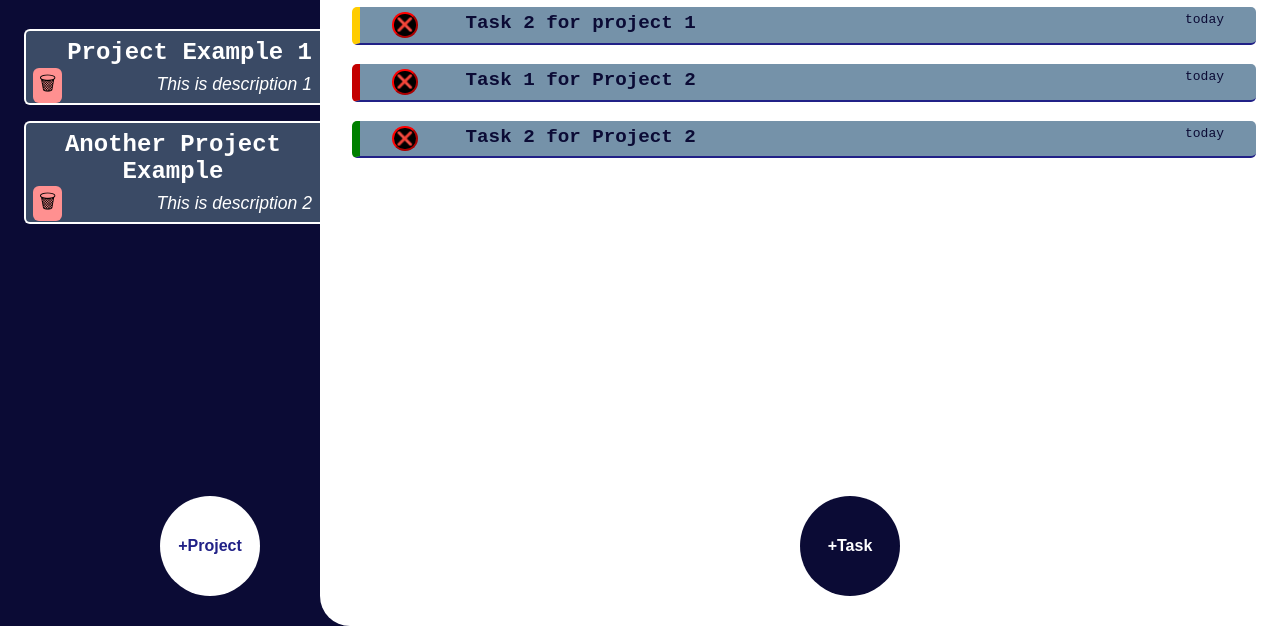
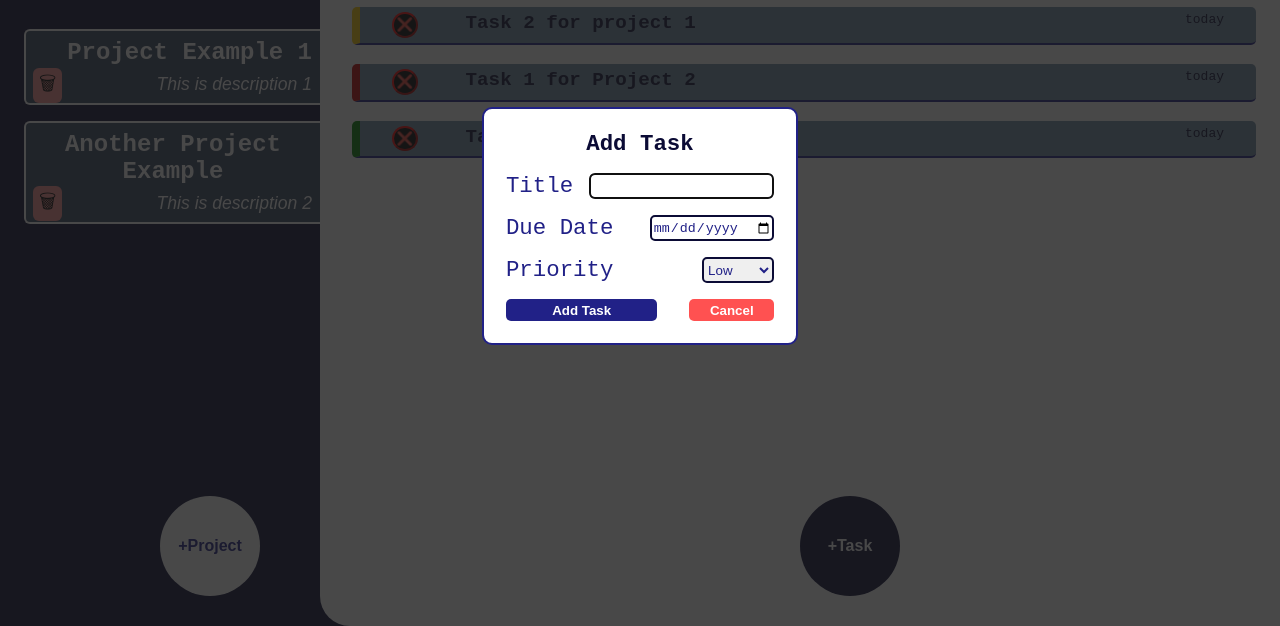
Before and after one commit to roobbs/toDoList, a website built with webpack: page src/index.html in a window 1280 px wide. Both pictures are taken after a click on the button "+Task". Shown: the part 174-800 px from the top of the page. Built offline with nearby package versions, Linux system fonts and the light colour scheme.

Commit message:
added task modal

```diff
--- a/src/functions.js
+++ b/src/functions.js
@@ -46,9 +46,6 @@ export function deployProjects (array,div) {
             clearContainer(todosDiv)
             deployToDos(array[i],todosDiv);
         });
-        /*la solucion es crear un contenedor en el que se pueda dar click
-        al boton dlt ya que al estar dentro se esta dando click tambien al contenedor
-        y eso causa un mal comportamiento*/
         let dlt = document.createElement("button");
         dlt.classList.add("deleteProject");
         dlt.textContent="🗑";
--- a/src/index.html
+++ b/src/index.html
@@ -39,5 +39,30 @@
             </div>
         </form>
     </dialog>
+    <dialog class="todoDialog dialog">
+        <form action="" method="dialog" class="todo-form form">
+            <div class="form-title">Add Task</div>
+            <div class="form-row">
+                <label for="todo-title">Title</label>
+                <input type="text" id="todo-title" name="todo-title" required>
+            </div>
+            <div class="form-row">
+                <label for="todo-date">Due Date</label>
+                <input type="date" id="todo-date" name="todo-date" required>
+            </div>
+            <div class="form-row">
+                <label for="todo-priority">Priority</label>
+                <select name="todo-priority" id="todo-priority">
+                    <option value="Low">Low</option>
+                    <option value="Medium">Medium</option>
+                    <option value="High">High</option>
+                </select>
+            </div>
+            <div class="btnAdd">
+                <button class="sumbitTask add">Add Task</button>
+                <button class="closeTask close">Cancel</button>
+            </div>
+        </form>
+    </dialog>
 </body>
 </html>
--- a/src/index.js
+++ b/src/index.js
@@ -1,7 +1,7 @@
 import './style.css';
 import {createProject,createToDo} from './constructors.js';
 import { pushToDo,changeToDoStatus,deployProjects,deployToDos, deployAllToDos } from './functions';
-import { addProjectEvent } from './modal';
+import { addProjectEvent, addToDoEvent } from './modal';
 
 export let projects = []; ///array of projects
 let projectsDiv = document.querySelector(".projects");
@@ -41,3 +41,4 @@ deployProjects(projects,projectsDiv);
 deployAllToDos(projects,todosDiv);
 
 addProjectEvent(projects,projectsDiv);
+addToDoEvent();
--- a/src/modal.js
+++ b/src/modal.js
@@ -26,3 +26,33 @@ export let addProjectEvent = function (array,div) {
         }
     });
 };
+
+
+
+/* MODAL FOR TO DO */
+export let addToDoEvent = function (array,div) {
+    let dialog = document.querySelector(".todoDialog"); //open dialog
+    let btnDialog = document.querySelector(".addTaskBtn");
+    btnDialog.addEventListener("click", () => {
+        dialog.showModal();
+    });
+    let btnClose = document.querySelector(".closeTask");
+    btnClose.addEventListener("click", () => {
+        dialog.close();
+    });
+    /*
+    let projectName = document.querySelector("#project-title");
+    let projectDesc = document.querySelector("#project-description");
+    let submit = document.querySelector(".project-form").addEventListener("submit", (event) => {
+        event.preventDefault();
+        if (event.target.checkValidity()) {
+            array.push(createProject(projectName.value,projectDesc.value));
+            clearContainer(div);
+            deployProjects(array,div);
+            console.log(btnDialog);
+            projectName.value="";
+            projectName.value="";
+            dialog.close();
+        }
+    });*/
+};
--- a/src/style.css
+++ b/src/style.css
@@ -206,6 +206,11 @@ body{
     border-radius: 5px;
     color: var(--snd-color);
 }
+.form-row select{
+    border: 2px solid var(--trd-color);
+    border-radius: 5px;
+    color: var(--snd-color);
+}
 .btnAdd{
     display: flex;
     justify-content: space-between;
```
Also changed, not shown: dist/index.html, dist/main.js.
